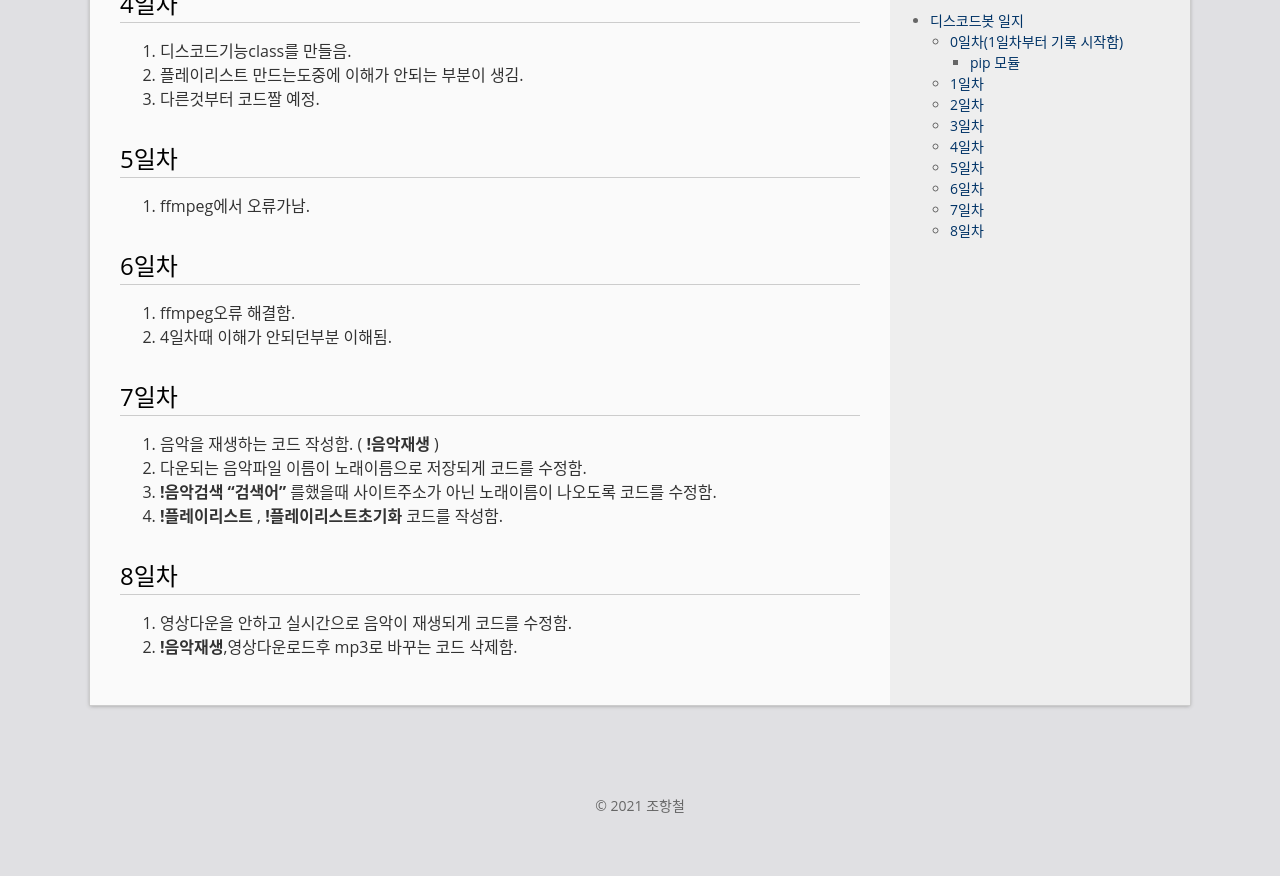
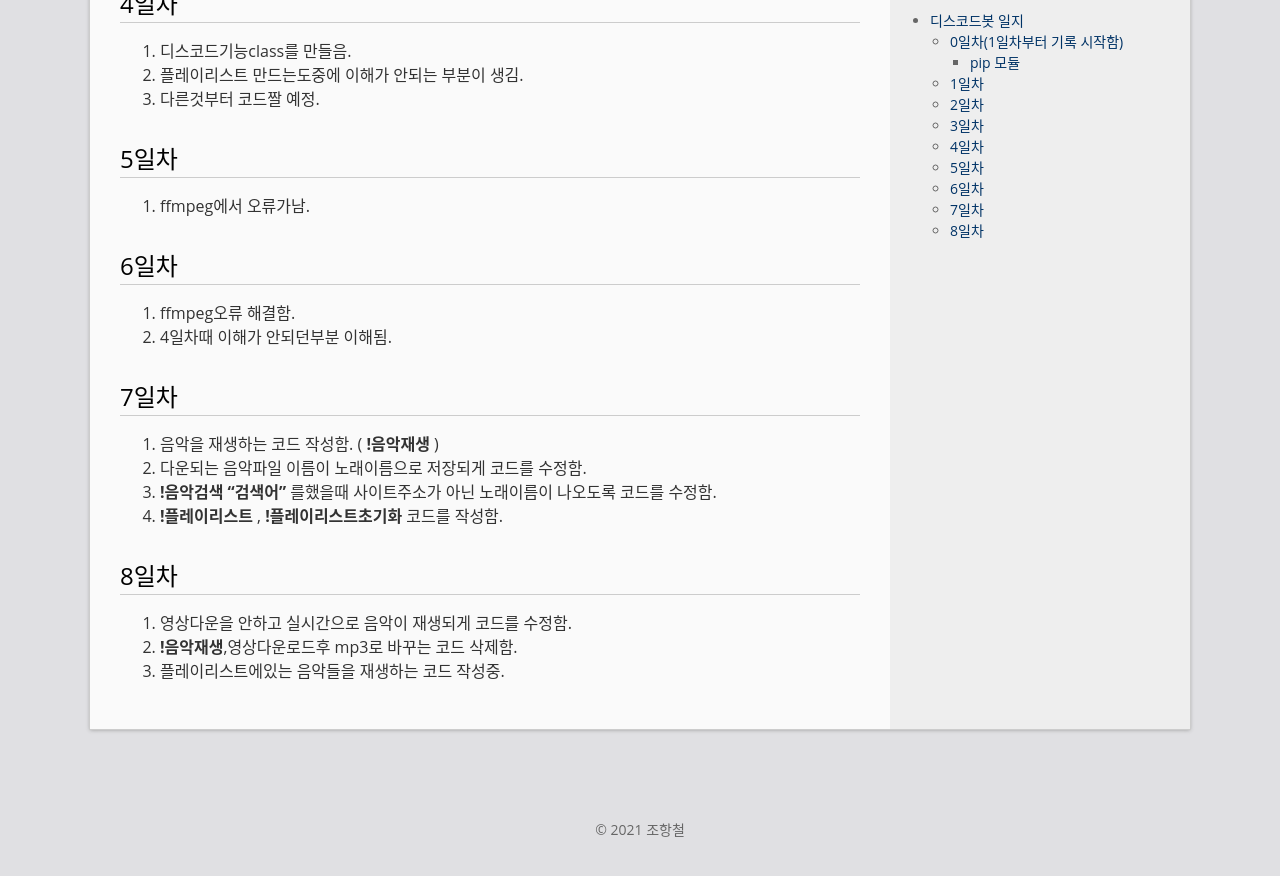
Before and after one commit to chohz1003/chohz1003.github.com, a Jekyll site: the page built from _posts/2021-07-17-Discord-Bot.md, in a window 1280 px wide and 900 px high, scrolled down 1257 px. Shown: the top 876 px of the window. Built offline with Jekyll 4.4.1, drawn with Linux system fonts in a browser that asks for light colours.

Commit message:
Update 2021-07-17-Discord-Bot.md

```diff
--- a/_posts/2021-07-17-Discord-Bot.md
+++ b/_posts/2021-07-17-Discord-Bot.md
@@ -58,3 +58,4 @@ pip install youtube-dl #유튜브영상 다운
 ## 8일차
 1. 영상다운을 안하고 실시간으로 음악이 재생되게 코드를 수정함.
 2. **!음악재생**,영상다운로드후 mp3로 바꾸는 코드 삭제함.
+3. 플레이리스트에있는 음악들을 재생하는 코드 작성중.
```
